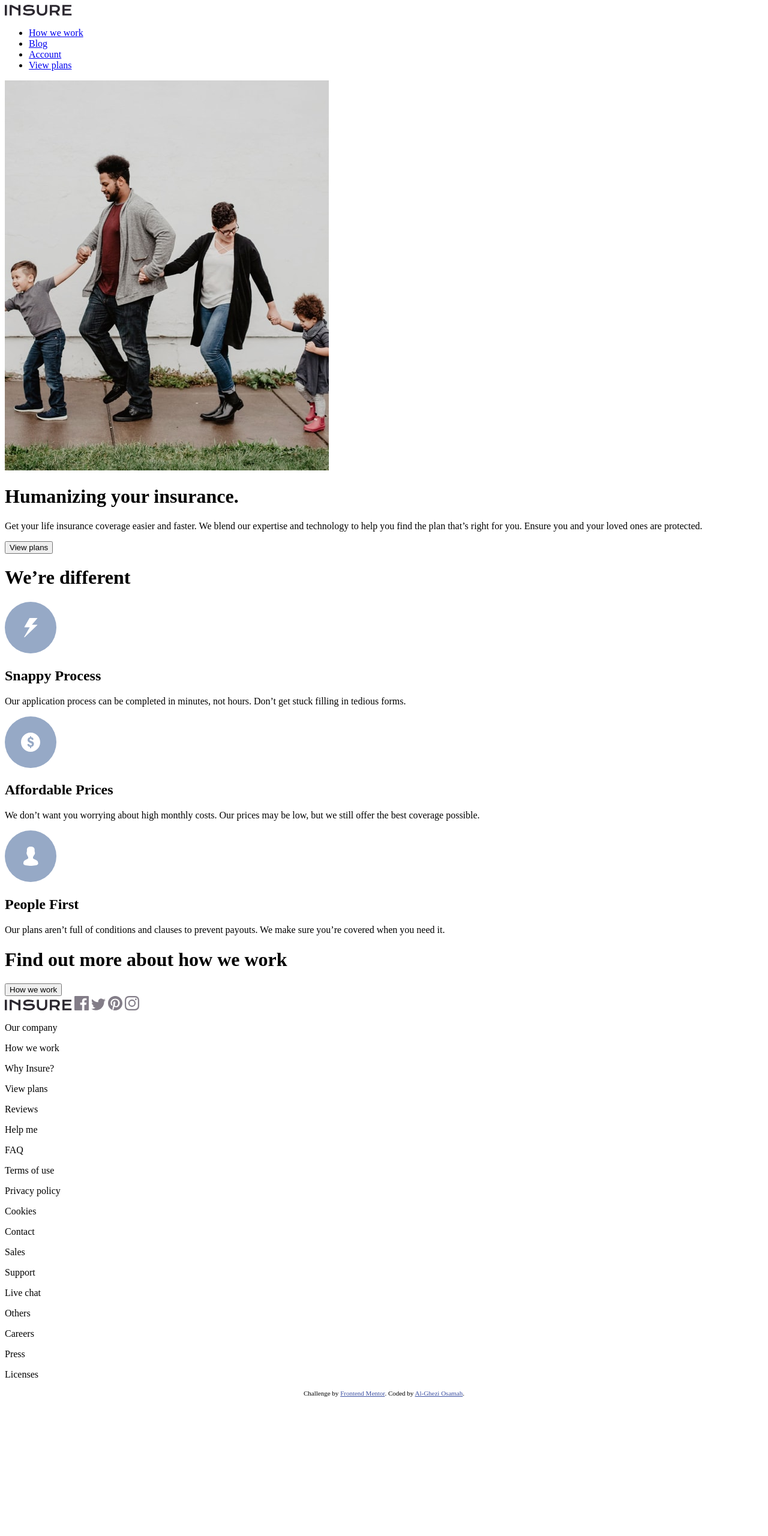
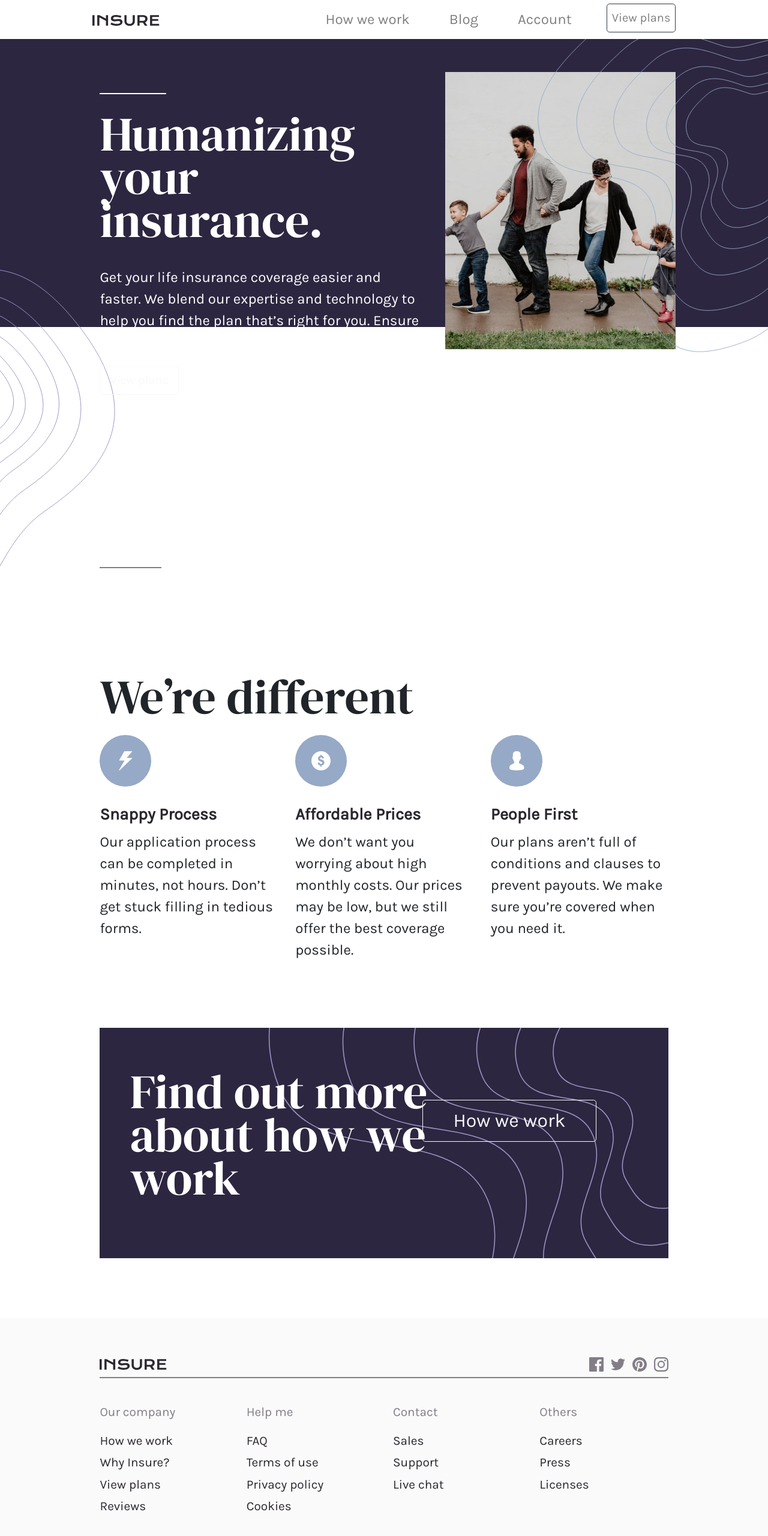
Before and after one commit to Al-Ghezi/InsureLandingPage, a plain HTML site: page index.html in a window 1280 px wide. Shown: the top 2560 px of the page at 60% size. Before the commit the page ends 2336 px from the top, so only its background shows below. Drawn offline with nearby package versions, Linux system fonts and the light colour scheme.

Commit message:
complete css

```diff
--- a/index.html
+++ b/index.html
@@ -5,8 +5,10 @@
   <meta charset="UTF-8">
   <meta name="viewport" content="width=device-width, initial-scale=1.0"> <!-- displays site properly based on user's device -->
 
+  <link href="https://fonts.googleapis.com/css?family=DM+Serif+Display|Karla&display=swap" rel="stylesheet">
   <link rel="icon" type="image/png" sizes="32x32" href="./images/favicon-32x32.png">
-
+  <link rel="stylesheet" href="https://maxcdn.bootstrapcdn.com/bootstrap/4.0.0/css/bootstrap.min.css" integrity="sha384-Gn5384xqQ1aoWXA+058RXPxPg6fy4IWvTNh0E263XmFcJlSAwiGgFAW/dAiS6JXm" crossorigin="anonymous">
+  <link rel="stylesheet" href="style/style.css">
   <title>Frontend Mentor | Insure landing page</title>
 
   <!-- Feel free to remove these styles or customise in your own stylesheet 👍 -->
@@ -24,106 +26,158 @@
 
 <body>
 
-  <img src="/images/logo.svg" alt="logo">
+  <nav class="navbar navbar-expand-lg bg-white navbar-light ">
 
-  <nav>
-    <!--the navbar -->
-    <ul>
-      <li> <a href="#">How we work</a></li>
-      <li><a href="#">Blog</a></li>
-      <li><a href="#">Account</a></li>
-      <li><a href="#">View plans</a></li>
+    <a class="navbar-brand" href="#"><img src="images/logo.svg" alt="logo"></a>
+    <button class="navbar-toggler" type="button" data-toggle="collapse" data-target="#navigation">
+      <span class="navbar-toggler-icon"></span>
+    </button>
+
+    <div class="collapse navbar-collapse" id="navigation">
+      <ul class="navbar-nav ml-auto">
+        <li class="nav-item">
+          <a class="nav-link" href="#">How we work</a>
+        </li>
+        <li class="nav-item">
+          <a class="nav-link" href="#">Blog</a>
+        </li>
+        <li class="nav-item">
+          <a class="nav-link" href="#">Account</a>
+        </li>
+        <li class="nav-item">
+          <button class="btn btn-outline-dark nav-link btn-lg nav-link-plans">View plans</button>
+        </li>
       </ul>
+    </div>
   </nav>
 
+
+  <!-- <button class="btn btn-lg btn-light" type="button"> -->
+
+<!--the into part -->
+
+
+  <img src="images/image-intro-desktop.jpg" class="intro-image" alt="image-into">
+
+  <div class="intro-top">
+  </div>
+
+
+
+  <div class="right-bg">
     <div id="intro">
-    <img src="/images/image-intro-desktop.jpg" alt="image-into">
-    <h1>Humanizing your insurance.</h1>
-    <p> Get your life insurance coverage easier and faster. We blend our expertise
+      <div class="line-top"></div>
+      <div class="row">
+        <div class="col-md-6">
+          <h1 class="big-headings">Humanizing <br />your insurance.</h1>
+          <p class="body-text"> Get your life insurance coverage easier and faster. We blend our expertise
             and technology to help you find the plan that’s right for you. Ensure you
             and your loved ones are protected.</p>
-    <button> View plans</button>
+          <button class="btn btn-lg btn-outline-light" type="button"> View plans</button>
+        </div>
+      </div>
+      <div class="line-bottom"></div>
+
+    </div>
   </div>
 
+
+
   <div id="qualities">
-    <h1>We’re different</h1>
 
-    <div>
-      <img src="/images/icon-snappy-process.svg" alt="image-into">
-      <h2>Snappy Process</h2>
-      <p>Our application process can be completed in minutes, not hours. Don’t get
+
+    <h1 class="big-headings">We’re different</h1>
+
+    <div class="row">
+      <div class="col-md-4 m">
+        <img src="images/icon-snappy-process.svg" alt="image-into">
+        <h2 class="small-headings">Snappy Process</h2>
+        <p class="body-text">Our application process can be completed in minutes, not hours. Don’t get
           stuck filling in tedious forms.</p>
       </div>
 
-    <div>
-      <img src="/images/icon-affordable-prices.svg" alt="image-into">
-      <h2>Affordable Prices</h2>
-      <p>We don’t want you worrying about high monthly costs. Our prices may be low,
+      <div class="col-md-4">
+        <img src="images/icon-affordable-prices.svg" alt="image-into">
+        <h2 class="small-headings">Affordable Prices</h2>
+        <p class="body-text">We don’t want you worrying about high monthly costs. Our prices may be low,
           but we still offer the best coverage possible.</p>
       </div>
 
-    <div class="">
-      <img src="/images/icon-people-first.svg" alt="image-into">
-      <h2>People First</h2>
-      <p>Our plans aren’t full of conditions and clauses to prevent payouts. We make
+      <div class="col-md-4">
+        <img src="images/icon-people-first.svg" alt="image-into">
+        <h2 class="small-headings">People First</h2>
+        <p class="body-text">Our plans aren’t full of conditions and clauses to prevent payouts. We make
           sure you’re covered when you need it.</p>
+      </div>
     </div>
   </div>
 
   <div id="contact">
-    <h1>Find out more about how we work</h1>
-    <button>How we work</button>
+
+    <div class="row">
+      <div class="col-lg-8"  >
+        <h1 class="big-headings ">Find out more about how we work</h1>
+      </div>
+      <div class="col-lg-4">
+      <button class="btn btn-lg btn-outline-light btn-contact float-right" type="button">How we work</button>
+      </div>
+    </div>
   </div>
 
   <footer>
-    <div>
-      <img src="/images/logo.svg" alt="logo">
-      <img src="/images/icon-facebook.svg"  alt="facebook">
-      <img src="/images/icon-twitter.svg"   alt="twitter">
-      <img src="/images/icon-pinterest.svg" alt="pinterest">
-      <img src="/images/icon-instagram.svg" alt="instagram">
-
+    <div class="mb-2 footer-top">
+      <img src="images/logo.svg" alt="logo">
+        <div class="d-inline float-right">
+          <img class="ml-0"src="images/icon-facebook.svg" alt="facebook">
+          <img class="ml-2" src="images/icon-twitter.svg" alt="twitter">
+          <img class="ml-2" src="images/icon-pinterest.svg" alt="pinterest">
+          <img class="ml-2" src="images/icon-instagram.svg" alt="instagram">
+        </div>
     </div>
 
-    <div>
-      <p>Our company</p>
-
-      <p>How we work</p>
-      <p>Why Insure?</p>
-      <p>View plans</p>
-      <p>Reviews</p>
+    <div class="row">
+      <div class="col-md-3 mt-2">
+        <a href="#" class="d-block footer-title">    Our company</a>
+        <a href="#" class="d-block footer-subtitle"> How we work</a>
+        <a href="#" class="d-block footer-subtitle"> Why Insure?</a>
+        <a href="#" class="d-block footer-subtitle"> View plans</a>
+        <a href="#" class="d-block footer-subtitle"> Reviews</a>
       </div>
 
-    <div>
-    <p>Help me</p>
-
-    <p>FAQ</p>
-    <p>Terms of use</p>
-    <p>Privacy policy</p>
-    <p>Cookies</p>
+      <div class="col-md-3 mt-2">
+        <a href="#" class="d-block footer-title">   Help me</a>
+        <a href="#" class="d-block footer-subtitle">FAQ</a>
+        <a href="#" class="d-block footer-subtitle">Terms of use</a>
+        <a href="#" class="d-block footer-subtitle">Privacy policy</a>
+        <a href="#" class="d-block footer-subtitle">Cookies</a>
       </div>
 
-    <div>
-    <p>Contact</p>
-
-    <p>Sales</p>
-    <p>Support</p>
-    <p>Live chat</p>
+      <div class="col-md-3 mt-2">
+        <a href="#" class="d-block footer-title">Contact</a>
+        <a href="#" class="d-block footer-subtitle">Sales</a>
+        <a href="#" class="d-block footer-subtitle">Support</a>
+        <a href="#" class="d-block footer-subtitle">Live chat</a>
       </div>
 
-    <div>
-    <p>Others</p>
-
-    <p>Careers</p>
-    <p>Press</p>
-    <p>Licenses</p>
+      <div class="col-md-3 mt-2">
+        <a href="#" class="d-block footer-title">Others</a>
+        <a href="#" class="d-block footer-subtitle">Careers</a>
+        <a href="#" class="d-block footer-subtitle">Press</a>
+        <a href="#" class="d-block footer-subtitle">Licenses</a>
+      </div>
     </div>
   </footer>
 
-  <div class="attribution">
+  <div class="attribution ">
     Challenge by <a href="https://www.frontendmentor.io?ref=challenge" target="_blank">Frontend Mentor</a>.
     Coded by <a href="#">Al-Ghezi Osamah</a>.
   </div>
+
+
+  <script src="https://code.jquery.com/jquery-3.2.1.slim.min.js" integrity="sha384-KJ3o2DKtIkvYIK3UENzmM7KCkRr/rE9/Qpg6aAZGJwFDMVNA/GpGFF93hXpG5KkN" crossorigin="anonymous"></script>
+  <script src="https://cdnjs.cloudflare.com/ajax/libs/popper.js/1.12.9/umd/popper.min.js" integrity="sha384-ApNbgh9B+Y1QKtv3Rn7W3mgPxhU9K/ScQsAP7hUibX39j7fakFPskvXusvfa0b4Q" crossorigin="anonymous"></script>
+  <script src="https://maxcdn.bootstrapcdn.com/bootstrap/4.0.0/js/bootstrap.min.js" integrity="sha384-JZR6Spejh4U02d8jOt6vLEHfe/JQGiRRSQQxSfFWpi1MquVdAyjUar5+76PVCmYl" crossorigin="anonymous"></script>
+
 </body>
 
 </html>
--- /dev/null
+++ b/style/style.css
@@ -0,0 +1,204 @@
+body {
+  Font-size: 16px;
+  font-family: 'Karla', sans-serif;
+  padding: 0;
+  margin: 0;
+}
+
+p {
+  margin: 4% 0;
+  font-size: 1rem;
+}
+
+.navbar{
+  padding: 0.5% 12%;
+  font-size: 1.5rem;
+}
+.nav-item{
+  margin-left: 50px;
+}
+
+ button.nav-link-plans:hover {
+  background-color: hsl(256, 26%, 20%);
+  color: white !important ;
+  width: 8em;
+  height: 3em;
+}
+
+
+
+.big-headings {
+  font-family: 'DM Serif Display', serif;
+  font-size: 500%;
+  font-weight: 400;
+  line-height: 0.9;
+  padding-bottom: 20px;
+}
+
+.small-headings{
+  font-family: 'Karla', sans-serif;
+  font-weight: 700;
+  font-size: 1.7rem;
+  color: hsl(270, 9%, 17%);
+  margin: 30px 0 10px;
+}
+
+.body-text{
+  font-family: 'Karla', sans-serif;
+  line-height: 1.5;
+  font-size: 1.5rem;
+}
+
+.intro-top{
+  width:100%;
+  height: 60%;
+  background-color: hsl(256, 26%, 20%);
+  position: absolute;
+  z-index: -2;
+}
+
+.intro-image{
+  width: 30%;
+  max-width: 40rem;
+  position: absolute;
+  right: 12%;
+  top: 15%;
+  z-index: -1;
+}
+
+#intro {
+  color: #fff;
+  width: 100%;
+  height: 55rem;
+  padding: 5rem 0.5rem 0 13%;
+  margin-bottom: 40rem;
+  position: relative;
+  background-image: url(../images/bg-pattern-intro-left-desktop.svg);
+  background-repeat: no-repeat;
+  background-size: 12rem;
+  background-position: left bottom;
+}
+.right-bg{
+  width: 100%;
+  height: 48rem;
+  background-image: url(../images/bg-pattern-intro-right-desktop.svg);
+  background-repeat: no-repeat;
+  background-size: 30%;
+  background-position: right top;
+
+}
+
+.line-top{
+  border-top: 2px solid white;
+  width: 10%;
+  margin: 10px 0 30px;
+}
+.line-bottom{
+  border-bottom: 2px solid hsl(273, 4%, 51%);
+  width: 10%;
+  position: absolute;
+  top: 55rem;
+  width: 8%;
+}
+
+#qualities {
+  padding: 12em 13% 0;
+  margin-top: 100px;
+}
+
+#contact{
+  background-color: hsl(256, 26%, 20%);
+  margin: 100px 13%;
+  color: #fff;
+  padding: 70px 50px;
+  background-image: url(../images/bg-pattern-how-we-work-desktop.svg);
+  background-repeat: no-repeat;
+  background-position: right;
+  background-size: contain;
+}
+
+.btn-contact{
+  font-size: 2em;
+  margin: 50px 70px;
+  padding: 10px 50px;
+}
+
+footer{
+  padding: 5% 13%;
+  background-color: hsl(0, 0%, 98%) ;
+}
+
+.footer-top{
+  border-bottom: 2px solid hsl(273, 4%, 51%);
+  padding-bottom: 10px;
+}
+
+.footer-title{
+font-family: 'Karla', sans-serif;
+color: hsl(273, 4%, 51%);
+weight: 700;
+font-size: 1.3rem;
+padding: 25px 0 12px;
+}
+
+.footer-subtitle{
+ font-size: 1.3rem;
+ margin: 5px 0;
+ color: hsl(270, 9%, 17%);
+}
+
+.footer-subtitle:hover{
+  text-decoration: underline;
+  color: hsl(270, 9%, 17%);
+}
+
+@media (max-width: 1200px) {
+  .intro-image{
+    max-width: 100%;
+    width: 100%;
+    position: static;
+    display: block;
+  }
+  .intro-top{
+    width:100%;
+    height: 700px;
+    background-color: hsl(256, 26%, 20%);
+    position: absolute;
+    z-index: -2;
+  }
+  #intro{
+    text-align: center;
+  }
+  #qualities {
+    padding: 12em 13% 0;
+    margin-top: 150px;
+    text-align: center;
+  }
+  .line-top{
+    position: absolute;
+    top: -100px;
+    z-index: -3;
+  }
+  .line-bottom{
+    margin-left: 30%;
+    text-align: center;
+    width: 30%;
+    position: relative;
+    top: 28rem;
+  }
+  #contact{
+    background-color: hsl(256, 26%, 20%);
+    margin: 100px 13%;
+    text-align: center;
+    color: #fff;
+    padding: 70px 50px;
+    background-image: url(../images/bg-pattern-how-we-work-mobile.svg);
+  }
+  #contact button{
+    margin-left: auto;
+    display: block;
+  }
+
+
+
+}
```
Also changed, not shown: 1 other file. Lines whose indentation alone changed are shown as unchanged.
